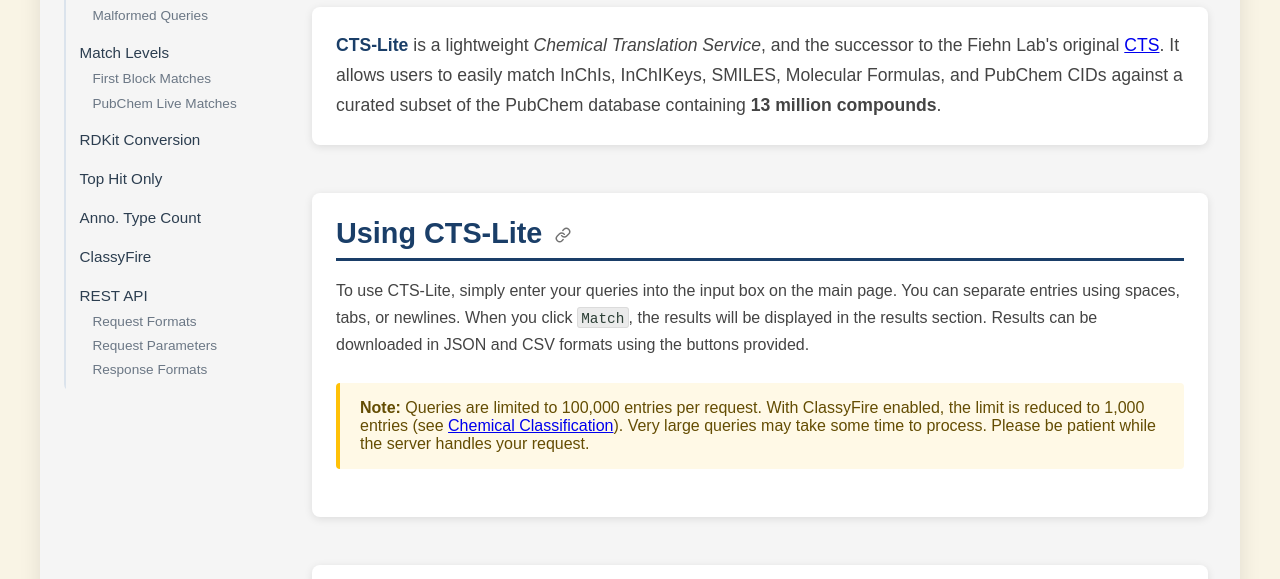
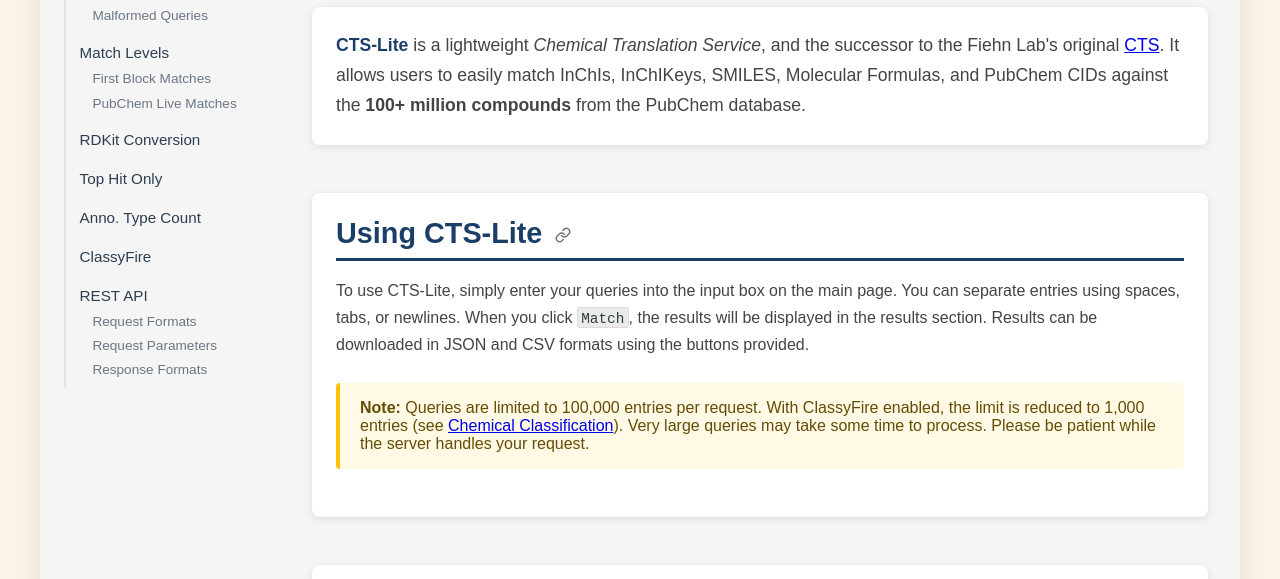
Before and after one commit to metabolomics-us/cts-lite, a plain HTML site: page web/pages/docs.html in a window 1280 px wide. Shown: the part 221-800 px from the top of the page. Drawn offline with Linux system fonts and the light colour scheme; no server answers.

Commit message:
Remove comment about 13m compounds and curated subset of pubchem

```diff
--- a/web/pages/docs.html
+++ b/web/pages/docs.html
@@ -38,7 +38,7 @@
             <section class="doc-section">
                 <p class="doc-intro">
                 <strong style="color: #1a3e68">CTS-Lite</strong> is a lightweight <i>Chemical Translation Service</i>, and the successor to the Fiehn Lab's original <a href="https://pmc.ncbi.nlm.nih.gov/articles/PMC2951090/" target="_blank">CTS</a>.
-                It allows users to easily match InChIs, InChIKeys, SMILES, Molecular Formulas, and PubChem CIDs against a curated subset of the PubChem database containing <b>13 million compounds</b>.
+                It allows users to easily match InChIs, InChIKeys, SMILES, Molecular Formulas, and PubChem CIDs against the <strong>100+ million compounds</strong> from the PubChem database.
                 </p>
             </section>
 
```
Also changed, not shown: README.md.
